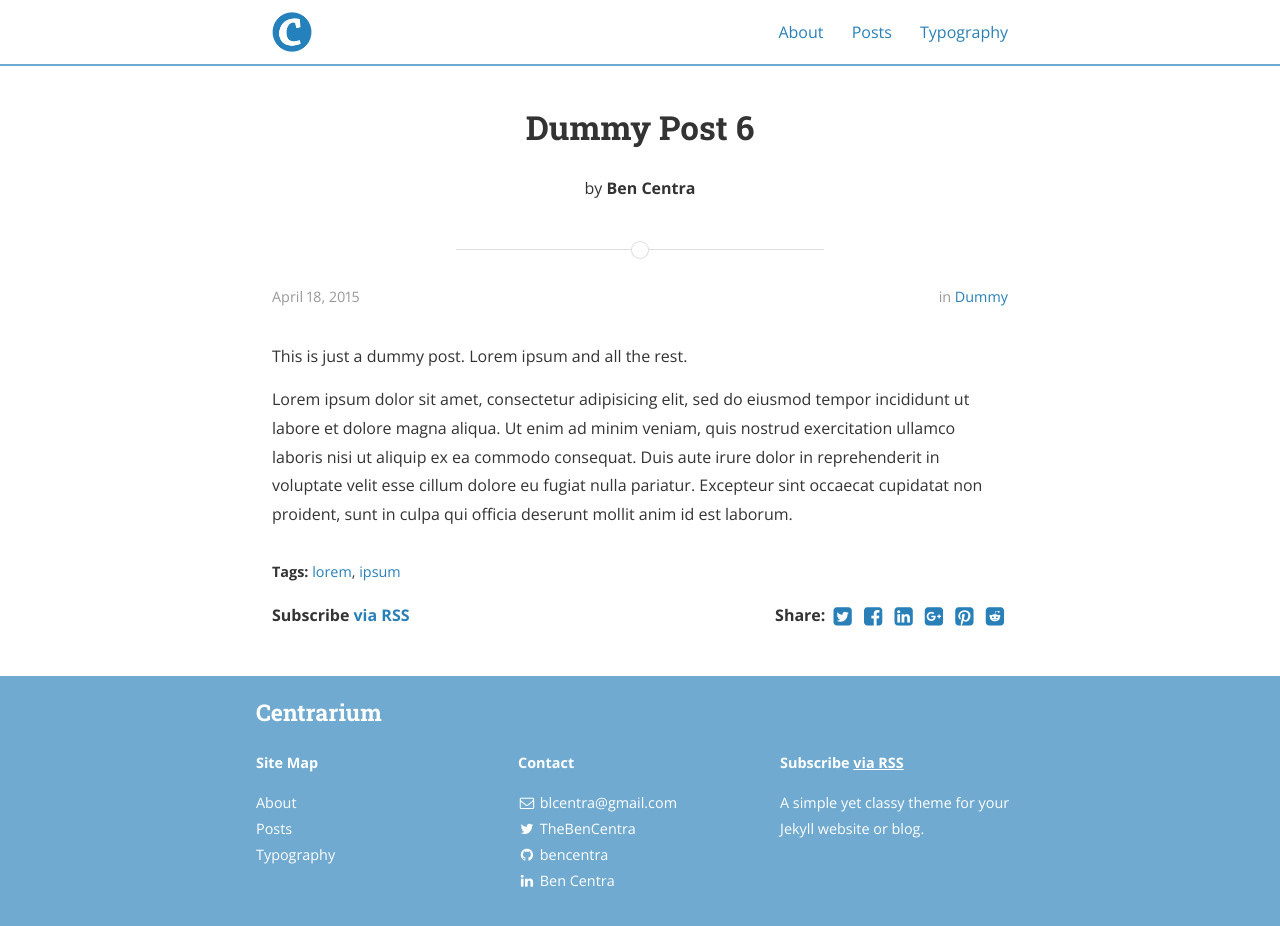
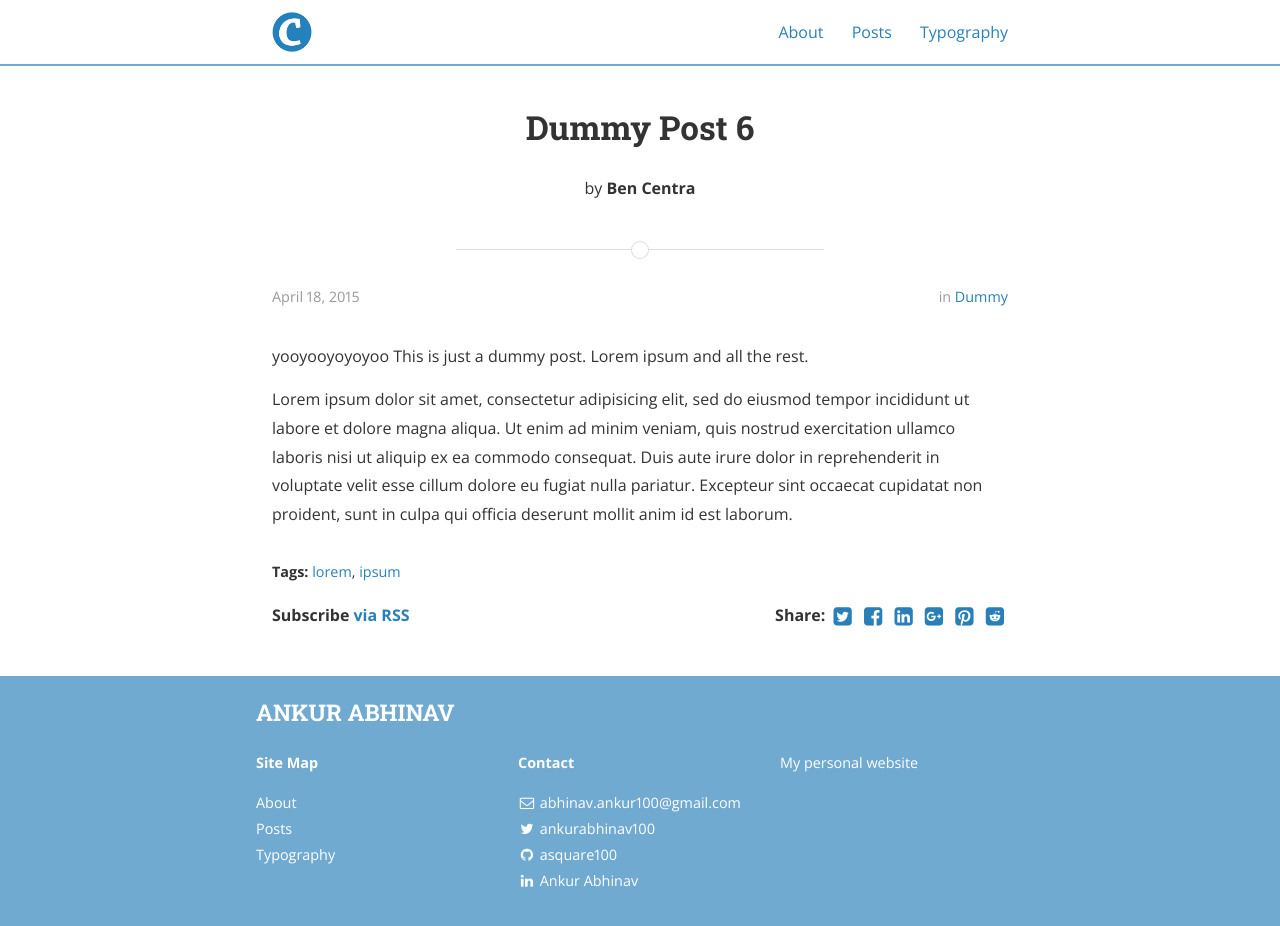
Before and after one commit to asquare100/asquare100.github.io, a Jekyll site: the page built from _posts/2015-04-18-dummy6.md, in a window 1280 px wide and 926 px high. Built offline with Jekyll 4.4.1, drawn with Linux system fonts in a browser that asks for light colours; nearby versions of some CDN libraries.

Commit message:
Added basic info

```diff
--- a/_config.yml
+++ b/_config.yml
@@ -9,12 +9,12 @@ exclude:
   - "/vendor/"
 
 # Site settings
-title: Centrarium
-subtitle: "A simple yet classy theme for your Jekyll website or blog"
-email: blcentra@gmail.com
-name: Ben Centra
+title: ANKUR ABHINAV
+subtitle: "Software Engineer, Mercari Inc., Tokyo"
+email: abhinav.ankur100@gmail.com
+name: Ankur Abhinav
 description: >
-  A simple yet classy theme for your Jekyll website or blog.
+  My personal website
 # Base URL of site (i.e. /blog). It should always start with a slash,
 # and never end with a slash. Set it to a blank value if hosting at the
 # root of your server.
@@ -60,6 +60,9 @@ descriptions:
   - cat: dummy
     desc: "Just some placeholder posts, lorem ipsum and the rest."
 
+  - cat: tech
+    desc: "Articles related to technology"
+
 # Social icons and sharing options
 #
 # Social settings are used in two places:
@@ -78,8 +81,8 @@ descriptions:
 social:
   - name: Twitter
     icon: twitter
-    username: TheBenCentra
-    url: https://twitter.com/TheBenCentra
+    username: ankurabhinav100
+    url: https://twitter.com/ankurabhinav100
     desc: Follow me on Twitter
     share: true
 
@@ -92,15 +95,15 @@ social:
 
   - name: GitHub
     icon: github
-    username: bencentra
-    url: https://github.com/bencentra
-    desc: Fork me on GitHub
+    username: asquare100
+    url: https://github.com/asquare100
+    desc: Find me on GitHub
     share: false
 
   - name: LinkedIn
     icon: linkedin
-    username: Ben Centra
-    url: https://www.linkedin.com/pub/ben-centra/47/769/60a
+    username: Ankur Abhinav
+    url: https://www.linkedin.com/in/ankur-abhinav-15b4b6131/
     desc: Connect with me on LinkedIn
     share: true
 
--- a/_includes/footer.html
+++ b/_includes/footer.html
@@ -38,9 +38,10 @@
     </div>
 
     <div class="site-signature">
-      <p class="rss-subscribe text"><strong>Subscribe <a href="{{ "/feed.xml" | prepend: site.baseurl }}">via RSS</a></strong></p>
+      <!-- <p class="rss-subscribe text"><strong>Subscribe <a href="{{ "/feed.xml" | prepend: site.baseurl }}">via RSS</a></strong></p> -->
       <p class="text">{{ site.description }}</p>
     </div>
+
 
   </div>
 
--- a/_posts/2015-04-18-dummy6.md
+++ b/_posts/2015-04-18-dummy6.md
@@ -7,6 +7,7 @@ categories: Dummy
 tags: lorem ipsum
 ---
 
+yooyooyoyoyoo
 This is just a dummy post. Lorem ipsum and all the rest.
 
 Lorem ipsum dolor sit amet, consectetur adipisicing elit, sed do eiusmod
```
Also changed, not shown: _posts/2020-08-08-first_tech.md (added, +10 -0 lines).
